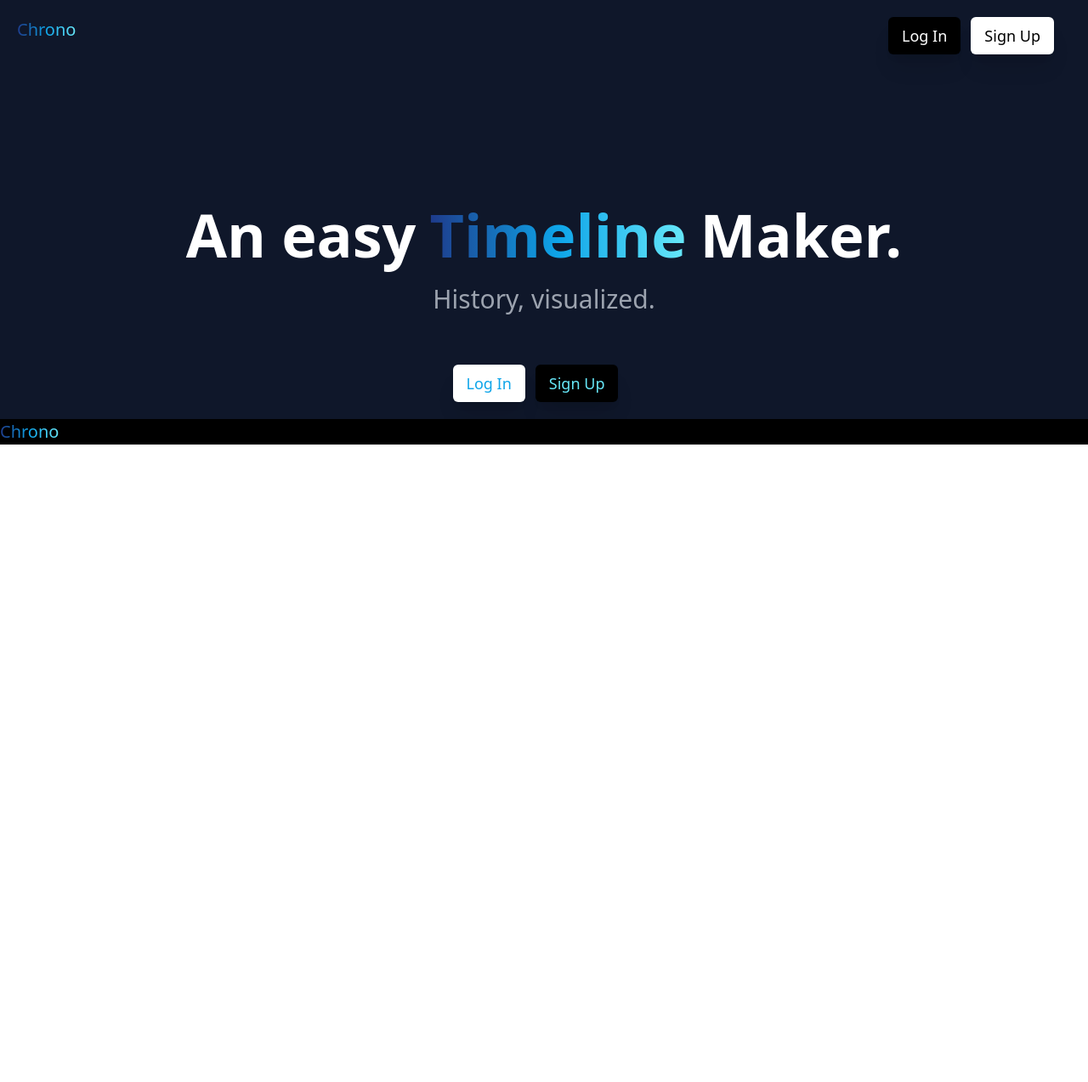
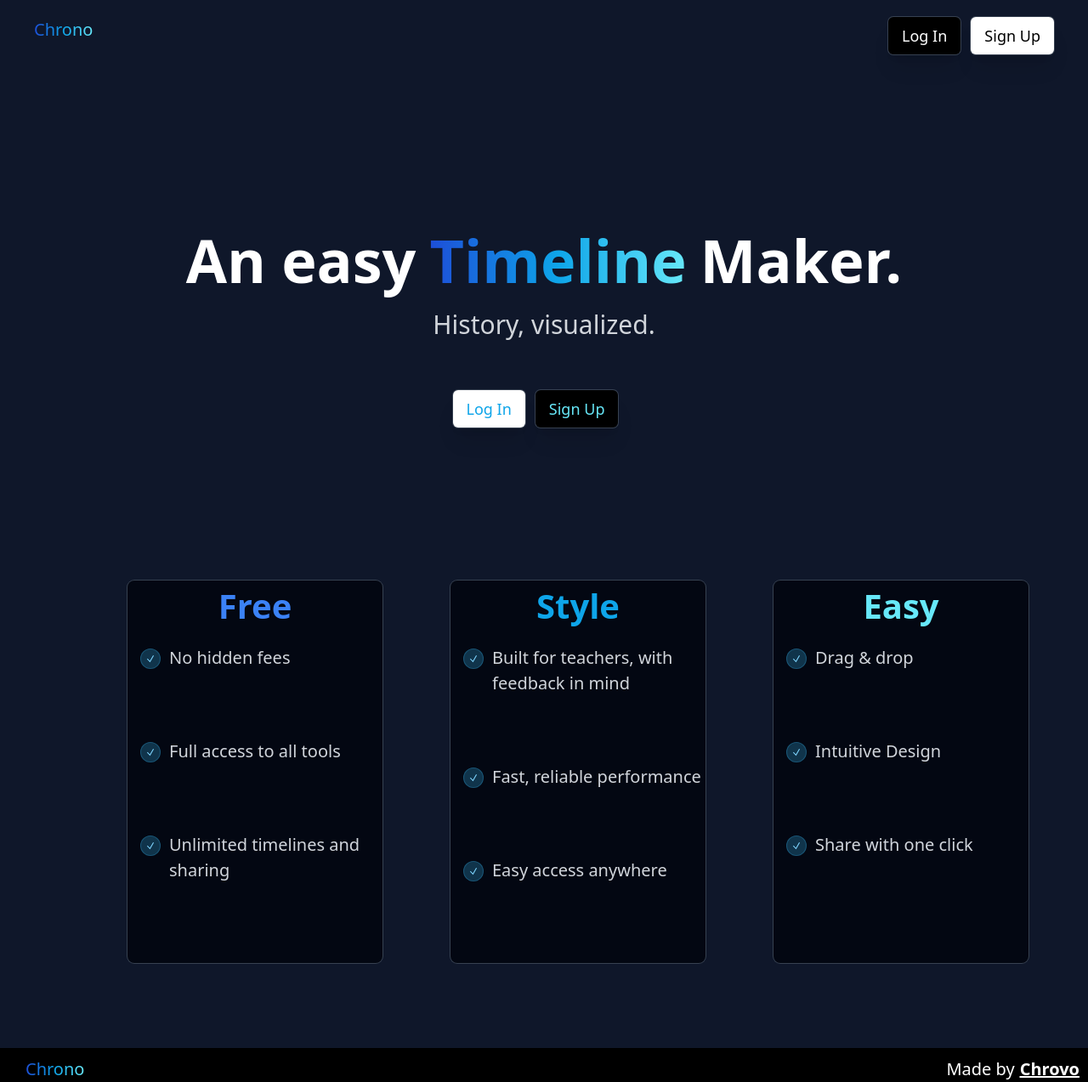
Before and after one commit to Chrovo/TimelineMaker, a React (Vite) app in the folder TimelineMaker/: page / in a window 1280 px wide. Shown: the whole page at 85% size. Before the commit the page ends 800 px from the top, so only its background shows below. Built offline with nearby package versions, Linux system fonts and the light colour scheme.

Commit message:
Finish homepage

```diff
--- a/TimelineMaker/package.json
+++ b/TimelineMaker/package.json
@@ -11,7 +11,8 @@
   },
   "dependencies": {
     "react": "^18.3.1",
-    "react-dom": "^18.3.1"
+    "react-dom": "^18.3.1",
+    "vanilla-tilt": "^1.8.1"
   },
   "devDependencies": {
     "@types/react": "^18.3.3",
--- a/TimelineMaker/src/App.jsx
+++ b/TimelineMaker/src/App.jsx
@@ -6,27 +6,19 @@ import Footer from './components/Footer'
 const App = () =>(
   <div className="bg-slate-900 w-full overflow-hidden">
     <div>
-      <div>
-        <Navbar/>
-      </div>
+      <Navbar/>
     </div>
 
-    <div className="mt-[140px]">
-      <div>
-        <Hero/>
-      </div>
+    <div className="mt-[170px]">
+      <Hero/>
     </div>
 
-    <div>
-      <div>
-        <Benefits />
-      </div>
+    <div className="mt-[160px]">
+      <Benefits />
     </div>
 
-    <div>
-      <div>
-        <Footer />
-      </div>
+    <div className="mt-[100px]">
+      <Footer />
     </div>
 
   </div>
--- a/TimelineMaker/src/components/Benefits.jsx
+++ b/TimelineMaker/src/components/Benefits.jsx
@@ -1,7 +1,25 @@
-const Benefits = () => (
-    <div className="bg-slate-900">
+import { useEffect, useRef } from "react";
+import Card from "./Card";
+import VanillaTilt from "vanilla-tilt";
 
+const Benefits = () => {
+    const cardRefs = [useRef(null), useRef(null), useRef(null)];
+
+    useEffect(() => {
+        cardRefs.forEach(ref => {
+            if(ref.current) {
+                VanillaTilt.init(ref.current, {});
+            }
+        });
+    }, []);
+
+    return (
+    <div className="flex bg-slate-900 justify-center space-x-20">
+        <script type="text/javascript" src="vanilla-tilt.js"></script>
+        <Card ref={cardRefs[0]} text="Free" bullet1="No hidden fees" bullet2="Full access to all tools" bullet3="Unlimited timelines and sharing" color="text-blue-500" data-tilt/>
+        <Card ref={cardRefs[1]} text="Style" bullet1="Built for teachers, with feedback in mind" bullet2="Fast, reliable performance" bullet3="Easy access anywhere" color="text-sky-500" data-tilt/>
+        <Card ref={cardRefs[2]} text="Easy" bullet1="Drag & drop" bullet2="Intuitive Design" bullet3="Share with one click" color="text-cyan-300" data-tilt/>
     </div>
-)
+)}
 
 export default Benefits
--- a/TimelineMaker/src/components/Card.jsx
+++ b/TimelineMaker/src/components/Card.jsx
@@ -1,9 +1,37 @@
-const Card = () => {
-  return (
-    <div>
+import React from "react"
 
+const Card = React.forwardRef(({ text, bullet1, bullet2, bullet3, color }, ref) => (
+    <div ref={ref} className="bg-gray-950 w-[300px] h-[450px] rounded-lg ring-1 ring-gray-700 flex-row justify-center">
+      <div className="flex justify-center">
+        <p className={`${color} text-[40px] font-bold`}>{text}</p>
+      </div>
+      <div className="flex-col space-y-20 ml-[15px] mt-[20px]">
+        <div className="flex">
+          <svg className="h-[1lh] w-5.5 shrink-0" viewBox="0 0 22 22" fill="none" strokeLinecap="square">
+            <circle cx="11" cy="11" r="11" className="fill-sky-400/25" />
+            <circle cx="11" cy="11" r="10.5" className="stroke-sky-400/25" />
+            <path d="M8 11.5L10.5 14L14 8" className="stroke-sky-300" />
+          </svg>
+          <p className="font-thin text-gray-300 ml-[10px] text-[20px] -translate-y-1">{bullet1}</p>
+        </div>
+        <div className="flex">
+          <svg className="h-[1lh] w-5.5 shrink-0" viewBox="0 0 22 22" fill="none" strokeLinecap="square">
+            <circle cx="11" cy="11" r="11" className="fill-sky-400/25" />
+            <circle cx="11" cy="11" r="10.5" className="stroke-sky-400/25" />
+            <path d="M8 11.5L10.5 14L14 8" className="stroke-sky-300" />
+          </svg>
+          <p className="font-thin text-gray-300 ml-[10px] text-[20px] -translate-y-1">{bullet2}</p>
+        </div>
+        <div className="flex">
+          <svg className="h-[1lh] w-5.5 shrink-0" viewBox="0 0 22 22" fill="none" strokeLinecap="square">
+            <circle cx="11" cy="11" r="11" className="fill-sky-400/25" />
+            <circle cx="11" cy="11" r="10.5" className="stroke-sky-400/25" />
+            <path d="M8 11.5L10.5 14L14 8" className="stroke-sky-300" />
+          </svg>
+          <p className="font-thin text-gray-300 ml-[10px] text-[20px] -translate-y-1">{bullet3}</p>
+        </div>
+      </div>
     </div>
-  )
-}
+))
 
 export default Card
--- a/TimelineMaker/src/components/Footer.jsx
+++ b/TimelineMaker/src/components/Footer.jsx
@@ -1,7 +1,13 @@
 const Footer = () => (
     <div className="bg-black flex justify-between">
-        <div className="">
-            <p className="bg-gradient-to-r from-blue-900 via-sky-500 to-cyan-300  bg-clip-text text-transparent text-[20px]">Chrono</p>
+        <div className="flex">
+            <p className="bg-gradient-to-r from-blue-700 via-sky-500 to-cyan-300  bg-clip-text text-transparent text-[20px] ml-[30px] mt-[10px]">Chrono</p>
+        </div>
+        <div className="flex">
+            <p className="text-white ml-[30px] mt-[10px] text-[20px]">Made by</p>
+            <p className="text-white ml-[6px] mt-[10px] text-[20px] mr-[10px] underline font-semibold">
+                <a target="_blank" href="https://github.com/Chrovo">Chrovo</a>
+            </p>
         </div>
     </div>
 )
--- a/TimelineMaker/src/components/Hero.jsx
+++ b/TimelineMaker/src/components/Hero.jsx
@@ -2,15 +2,15 @@ const Hero = () => (
     <div className="bg-slate-900">
         <div className="flex justify-center items-center font-bold">
             <h1 className="text-white text-[70px]">An easy</h1>
-            <h1 className="bg-gradient-to-r from-blue-900 via-sky-500 to-cyan-300  bg-clip-text text-transparent text-[70px] mx-4">Timeline</h1>
+            <h1 className="bg-gradient-to-r from-blue-700 via-sky-500 to-cyan-300  bg-clip-text text-transparent text-[70px] mx-4">Timeline</h1>
             <h1 className="text-white text-[70px]">Maker.</h1>
         </div>
         <div className="flex justify-center items-center">
-            <p className="text-gray-400 text-[30px] font-thin">History, visualized.</p>
+            <p className="text-gray-300 text-[30px] font-thin">History, visualized.</p>
         </div>
         <div className="flex justify-center items-center mt-[35px]">
-            <button className="text-sky-500 bg-white rounded-md py-2 px-4 text-[14px] text-lg my-5 ml-5 shadow-xl ring-1 ring-gray-900/5">Log In</button>
-            <button className=" text-cyan-300 bg-black border-gray-300 text-[14px] rounded-md py-2 px-4 text-lg my-5 ml-3 mr-10 shadow-xl ring-1 ring-gray-900/5">Sign Up</button>
+            <button className="text-sky-500 bg-white rounded-md py-2 px-4 text-[14px] text-lg my-5 ml-5 shadow-xl ring-1 ring-gray-700">Log In</button>
+            <button className=" text-cyan-300 bg-black border-gray-300 text-[14px] rounded-md py-2 px-4 text-lg my-5 ml-3 mr-10 shadow-xl ring-1 ring-gray-700">Sign Up</button>
         </div>
     </div>
 )
--- a/TimelineMaker/src/components/Navbar.jsx
+++ b/TimelineMaker/src/components/Navbar.jsx
@@ -1,13 +1,13 @@
 const Navbar = () => (
     <div className="bg-slate-900 flex justify-between">
-      <div className="my-5 ml-5">
+      <div className="my-5 ml-10">
         {/*Logo on top left*/}
-        <p className="bg-gradient-to-r from-blue-900 via-sky-500 to-cyan-300  bg-clip-text text-transparent text-[20px]">Chrono</p>
+        <p className="bg-gradient-to-r from-blue-700 via-sky-500 to-cyan-300  bg-clip-text text-transparent text-[20px]">Chrono</p>
       </div>
       <div>
         {/*Sign Up and Log in buttons*/}
-        <button className="text-white bg-black rounded-md py-2 px-4 text-[14px] text-lg my-5 ml-5 shadow-xl ring-1 ring-gray-900/5">Log In</button>
-        <button className="text-black bg-white  border-gray-300 text-[14px] rounded-md py-2 px-4 text-lg my-5 ml-3 mr-10 shadow-xl ring-1 ring-gray-900/5">Sign Up</button>
+        <button className="text-white bg-black rounded-md py-2 px-4 text-[14px] text-lg my-5 ml-5 shadow-xl ring-1 ring-gray-700">Log In</button>
+        <button className="text-black bg-white  border-gray-300 text-[14px] rounded-md py-2 px-4 text-lg my-5 ml-3 mr-10 shadow-xl ring-1 ring-gray-700">Sign Up</button>
       </div>
     </div>
 )
```
Also changed, not shown: TimelineMaker/src/constants/index.js (added), 1 other file (tests, documents, lock files or other folders).
